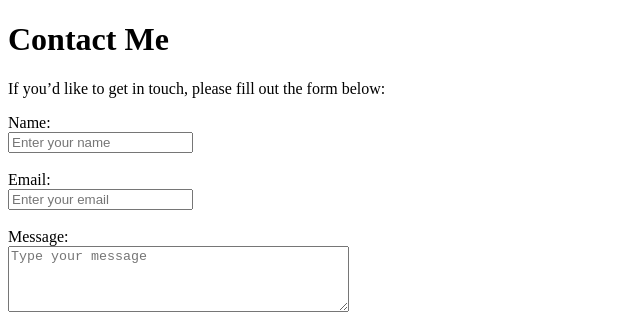
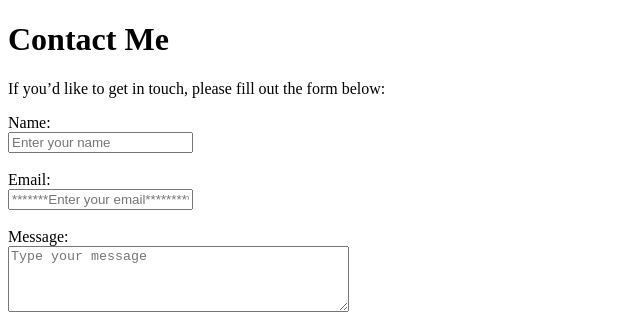
Before and after one commit to chandana1069/My_first_repo, a plain HTML site: page contact.html in a window 1280 px wide. Shown: the top 314 px of the page, 0-640 px from the left. Drawn offline with Linux system fonts and the light colour scheme.

Commit message:
Update contact.html

```diff
--- a/contact.html
+++ b/contact.html
@@ -14,7 +14,7 @@
         <input type="text" id="name" name="name" placeholder="Enter your name"><br><br>
 
         <label for="email">Email:</label><br>
-        <input type="email" id="email" name="email" placeholder="Enter your email"><br><br>
+        <input type="email" id="email" name="email" placeholder="*******Enter your email*********"><br><br>
 
         <label for="message">Message:</label><br>
         <textarea id="message" name="message" rows="4" cols="40" placeholder="Type your message"></textarea><br><br>
```
